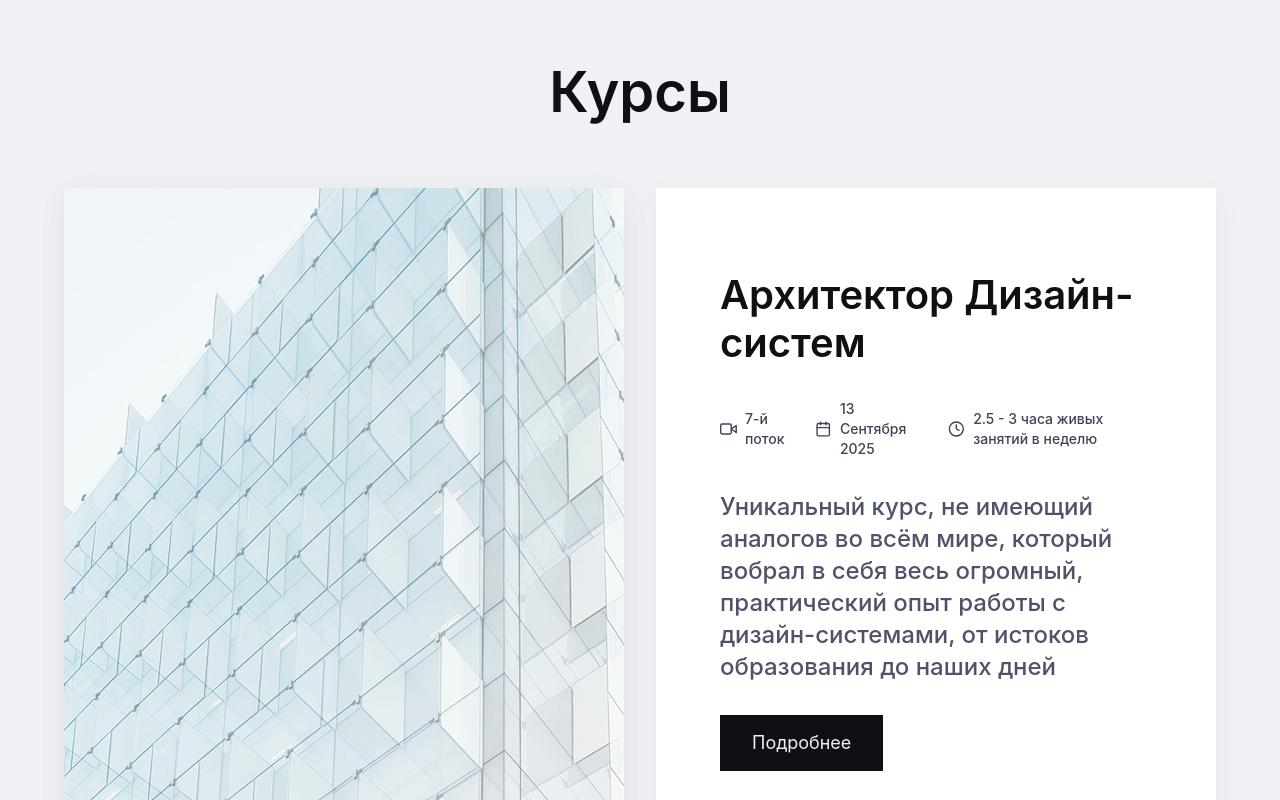
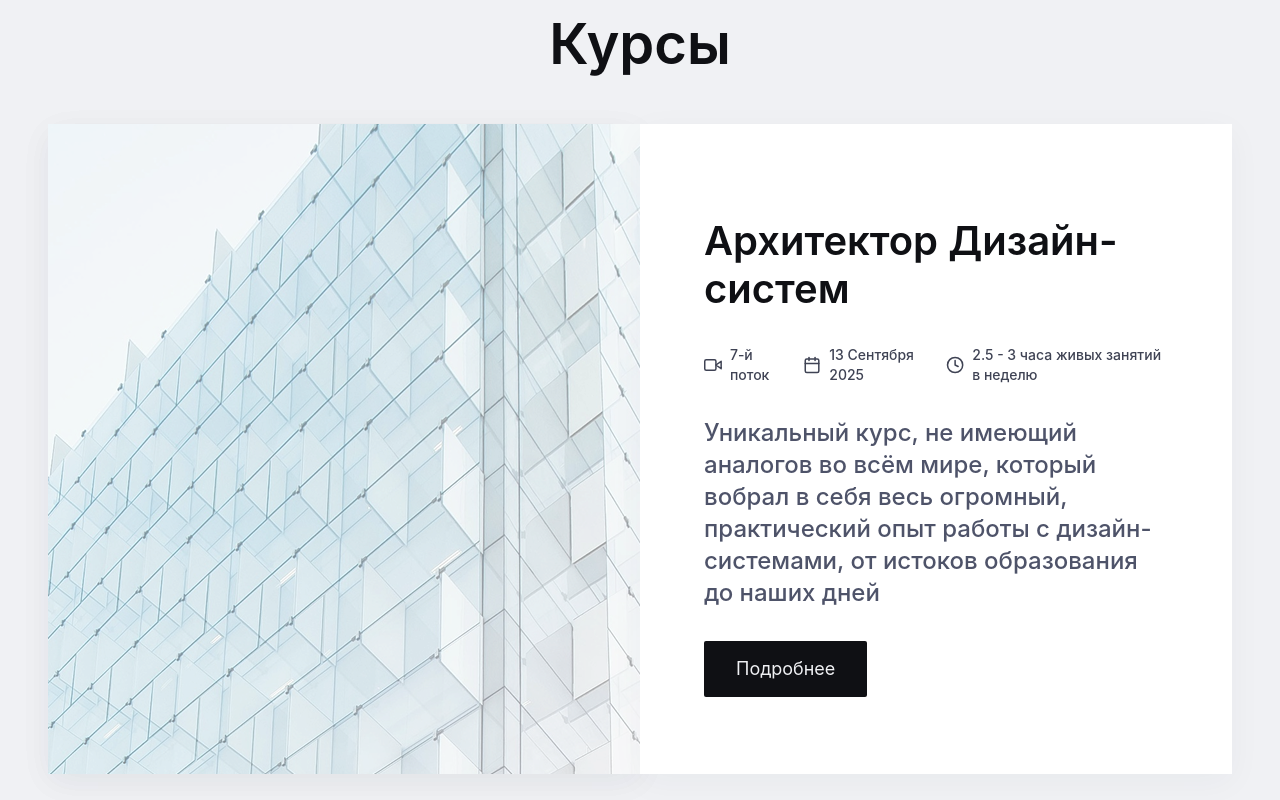
Before and after one commit to ArthurIvanov/dsa-web, a Next.js app: page / in a window 1280 px wide. Shown: the part 1140-1940 px from the top of the page. Built offline with nearby package versions, Linux system fonts and the light colour scheme.

Commit message:
Updated layout

```diff
--- a/app/advancedresearch/page.tsx
+++ b/app/advancedresearch/page.tsx
@@ -37,7 +37,7 @@ export default function Home() {
 				title="Продвинутый Ресёрч"
 				new-changes
 				date="15 Августа 2025"
-				description="Окунись в мир пользовательских исследований на продвинутом урове. Только релевантные топики. Исследования, их виды и какой метод выбрать в каком случае. Проведение и анализ интервью. Использование ИИ. Защита и аргументация итогов перед командой"
+				description="Окунись в мир пользовательских исследований на продвинутом уровне. Только релевантные топики. Исследования, их виды и какой метод выбрать в каком случае. Проведение и анализ интервью. Использование ИИ. Защита и аргументация итогов перед командой"
 				linkToProgram={linkToFigmaPresentation}
 				timing="2 - 2.5"
 				heroImg="/AUXheroSection.png"
--- a/app/layout/navData.ts
+++ b/app/layout/navData.ts
@@ -13,7 +13,7 @@ export const NavItems = [
 		ref: false,
 	},
 	{
-		title: "Бесплатные материалы",
+		title: "Материалы",
 		url: "https://rutube.ru/plst/353013",
 		cName: " ",
 		ref: true,
--- a/app/layout/navigation.tsx
+++ b/app/layout/navigation.tsx
@@ -20,6 +20,16 @@ const StyledNavBar = styled.nav`
 	left: 50%;
 	width: 100%;
 	transform: translate(-50%);
+	a {
+		border-radius: 999px;
+	}
+
+	@media screen and (max-width: 1200px) {
+		a {
+			font-size: 14px;
+			line-height: 20px;
+		}
+	}
 
 	.navbar-content {
 		max-width: 1622px;
--- a/app/sections/main-page.section.tsx
+++ b/app/sections/main-page.section.tsx
@@ -94,13 +94,26 @@ const StyledSection = styled.section<IMainPageSectionProps>`
 	display: flex;
 	flex-direction: row;
 	height: auto;
-	gap: 32px;
+	gap: 0;
 
 	@media (max-width: 1024px) {
 		height: auto;
 
+		.text-hero {
+			font-size: 16px;
+			line-height: 24px;
+		}
+
 		.section-image {
 			display: none;
+		}
+	}
+	@media (max-width: 1200px) {
+		height: auto;
+
+		.text-hero {
+			font-size: 16px;
+			line-height: 24px;
 		}
 	}
 
--- a/app/theme/globals.tsx
+++ b/app/theme/globals.tsx
@@ -74,12 +74,14 @@ export const Globals = createGlobalStyle`
     /* TYPOGRAPHY */
     font-family: Inter, sans-serif;
 
+
+}
+
+
     .gap-section {
-        gap: 64;
+        gap: 64px;
 
     }
-
-}
 
 .color-secondary {
     color: var(--secondary-default);
@@ -281,6 +283,7 @@ p, li {
 
     &:hover {
         color: var(--main-hover);
+        border-radius: 999px;
     }
 
     &:active {
@@ -299,6 +302,7 @@ p, li {
 
     &:hover {
         color: var(--main-invert-hover);
+        border-radius: 999px;
     }
 
     &:active {
@@ -320,22 +324,26 @@ p, li {
     color: var(--main-invert-default);
     background: var(--main-default);
     cursor: pointer;
-    transition: all 0.2s;
+    border-radius: 2px;
+    transition: all 0.3s;
 
     &:hover {
+        border-radius: 64px;
         color: var(--main-invert-default);
         background: var(--main-hover);
+        box-shadow: 0px 2px 16px rgba(34, 49, 69, 0.24);
+
     }
 
     &:active {
         color: var(--main-invert-default);
         background: var(--main-active);
+        box-shadow: 0px 4px 24px rgba(34, 49, 69, 0.24);
     }
 }
 
 
 .main {
-
     width: 100%;
     max-width: var(--max-width);
     margin: 0 auto;
@@ -344,24 +352,47 @@ p, li {
     flex-direction: column;
     justify-content: space-between;
     align-items: center;
-    padding: 64px;
-    gap: 64px;
 
 }
 
+@media only screen and (max-width : 560px) {
+ .main {
+         gap: 16px;
+         padding: 16px;
+    }
+}
 
-@media screen and (max-width: 1024px) {
+
+
+
+@media only screen and (min-width: 561px) {
     .main {
+         padding: 24px;
          gap: 24px;
-         padding: 16px;
     }
 
 }
 
+@media only screen and (min-width: 900px) {
+    .main {
+         padding: 32px;
+         gap: 32px;
+    }
 
-@media screen and (max-width: 560px) {
+// }
+
+@media only screen and (min-width: 1200px) {
     .main {
-         gap: 16px;
+         padding: 48px;
+         gap: 48px;
+    }
+
+}
+
+@media only screen and (min-width: 1400px) {
+    .main {
+         padding: 64px;
+         gap: 64px;
     }
 
 }
--- a/constants/index.ts
+++ b/constants/index.ts
@@ -3,7 +3,7 @@ export const NAV_LINKS = [
 	{
 		href: "https://rutube.ru/plst/353013",
 		key: "курсы",
-		label: "Бесплатные материалы",
+		label: "Материалы",
 		ref: true,
 	},
 	{
```
